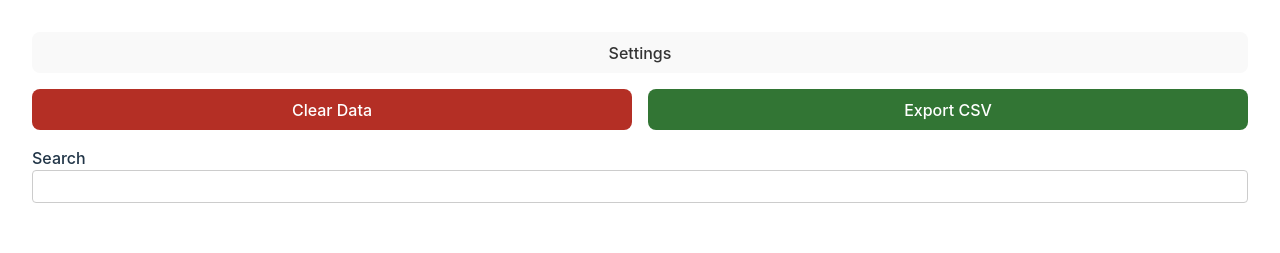
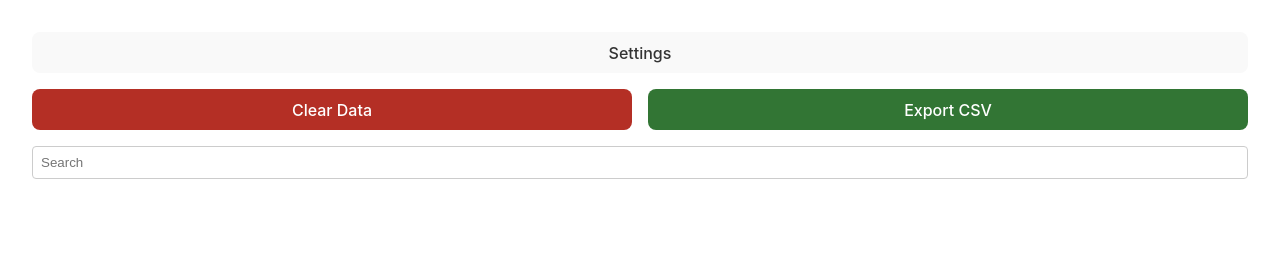
Before and after one commit to dwidge/ai-data-capture, a React (Vite) app: page / in a window 1280 px wide. Shown: the top 253 px of the page. Built offline with nearby package versions, Linux system fonts and the light colour scheme.

Commit message:
Move search label into input placeholder

```diff
--- a/src/CSVTable.tsx
+++ b/src/CSVTable.tsx
@@ -126,15 +126,13 @@ const CSVTable: React.FC<CSVTableProps> = ({
       </div>
       {!!Object.entries(filters).length && renderFilters()}
       <div className="input-group">
-        <label>
-          Search
         <input
           type="text"
           value={filterText}
           onChange={handleFilterChange}
           className="input-field"
+          placeholder="Search"
         />
-        </label>
       </div>
       <div className="csv-table-container">
         <table className="csv-table">
```
Lines whose indentation alone changed are shown as unchanged.
